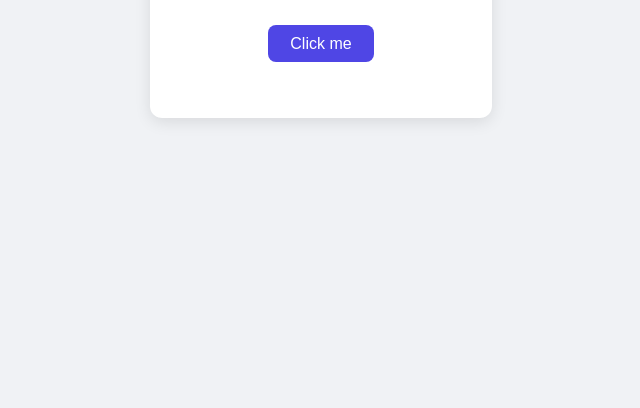
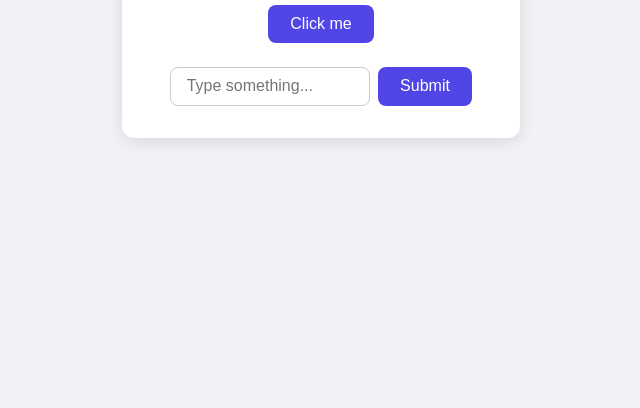
Before and after one commit to kreshavibes/hello-world, a plain HTML site: page index.html in a window 1280 px wide. Shown: the part 392-800 px from the top of the page, without its empty margins (319-959 px from the left). Drawn offline with Linux system fonts and the light colour scheme.

Commit message:
add text input with popup on submit
Co-Authored-By: Claude Sonnet 4.6 <noreply@anthropic.com>

```diff
--- a/app.js
+++ b/app.js
@@ -1,3 +1,10 @@
 document.getElementById('btn').addEventListener('click', () => {
   document.getElementById('message').textContent = 'You clicked the button!';
 });
+
+document.getElementById('submitBtn').addEventListener('click', () => {
+  const text = document.getElementById('textInput').value;
+  if (text) {
+    alert(text);
+  }
+});
--- a/index.html
+++ b/index.html
@@ -12,6 +12,10 @@
     <p>Welcome to my first webpage.</p>
     <button id="btn">Click me</button>
     <p id="message"></p>
+    <div class="input-group">
+      <input type="text" id="textInput" placeholder="Type something..." />
+      <button id="submitBtn">Submit</button>
+    </div>
   </div>
   <script src="app.js"></script>
 </body>
--- a/style.css
+++ b/style.css
@@ -52,3 +52,23 @@ button:hover {
   color: #4f46e5;
   font-weight: 600;
 }
+
+.input-group {
+  margin-top: 1.5rem;
+  display: flex;
+  gap: 0.5rem;
+  justify-content: center;
+}
+
+#textInput {
+  padding: 0.6rem 1rem;
+  border: 1px solid #ccc;
+  border-radius: 8px;
+  font-size: 1rem;
+  outline: none;
+  width: 200px;
+}
+
+#textInput:focus {
+  border-color: #4f46e5;
+}
```
